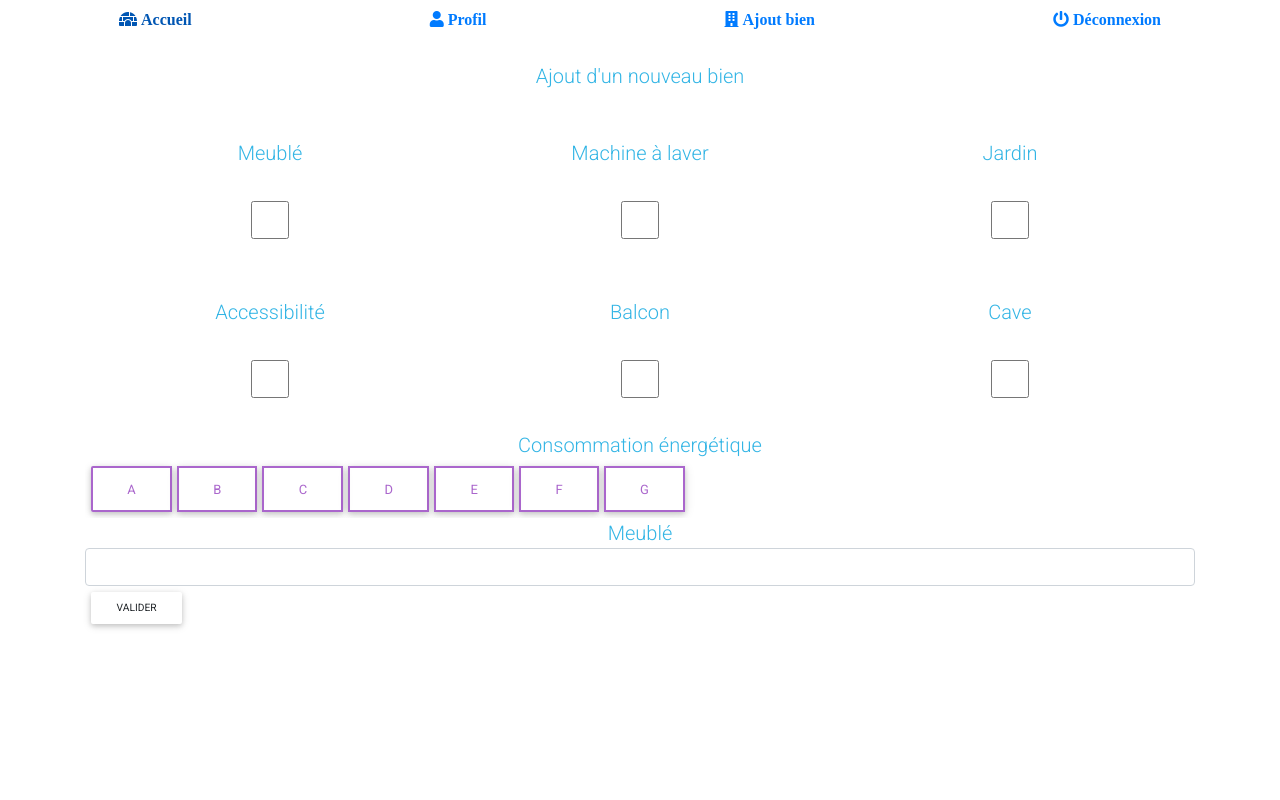
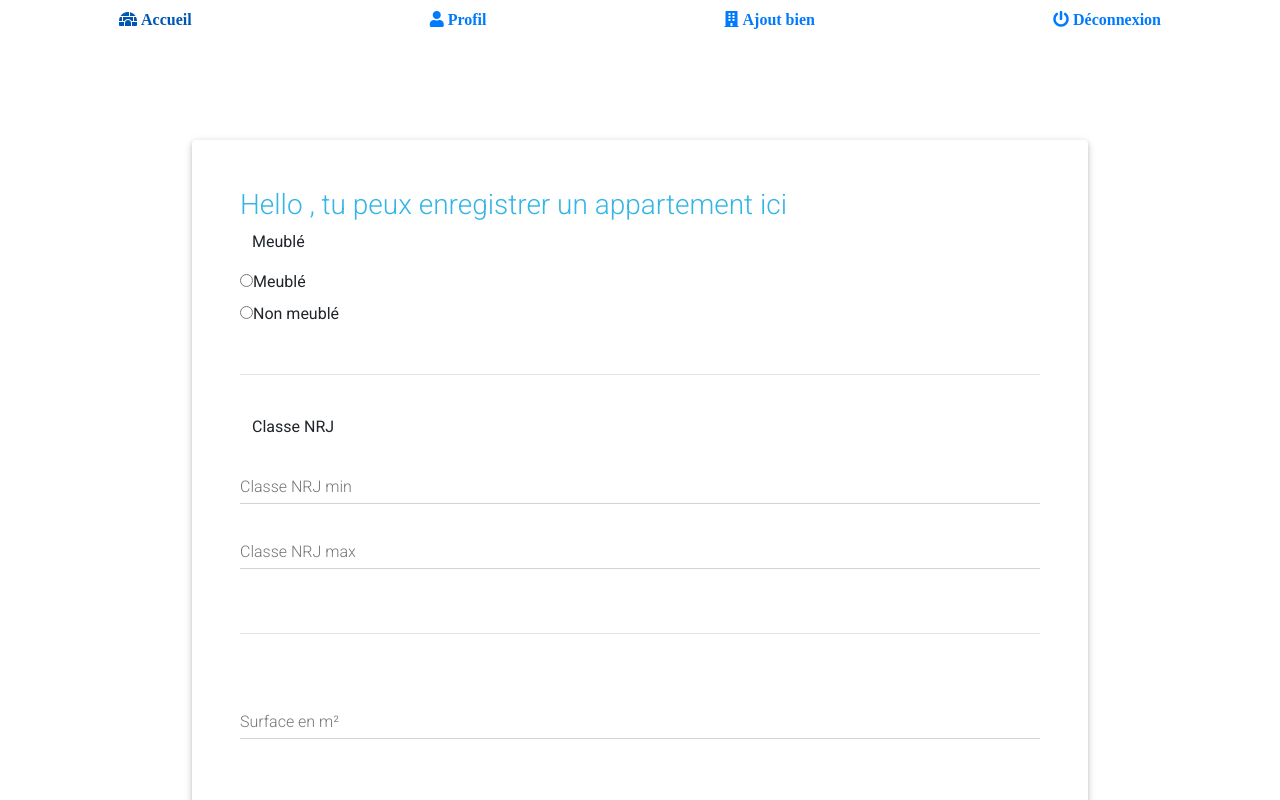
Before and after one commit to morganekervaon/ToitPlusMoiFront, an Angular app in the folder toitplusmoifront/: page /ajoutbien in a window 1280 px wide. Shown: the top 800 px of the page. Built offline with nearby package versions, Linux system fonts and the light colour scheme; sample sign-in values are in the browser's storage.

Commit message:
grosse update Auriane

```diff
--- a/toitplusmoifront/src/app/ajoutbien/ajoutbien.component.html
+++ b/toitplusmoifront/src/app/ajoutbien/ajoutbien.component.html
@@ -1,69 +1,177 @@
-<div class="container">
-    <br>
-    <h5 class="text-info" style="text-align:center; font: size 30px">Ajout d'un nouveau bien</h5>
-    <br>
-    <form #appart="ngForm" (ngSubmit)="createAppart(appart.value)">
+<div style="margin: auto; width: 70%; margin-top: 100px; margin-bottom: 100px;">
+    <div class="card p-5 z-dep-2">
+        <form #appartement="ngForm" (ngSubmit)="createAppart(appartement.value)">
+            <h3 class="text-info">Hello {{userConnect.prenom}}, tu peux enregistrer un appartement ici</h3>
+            <!-- <p>Type d'appartement</p>
+            <div>
+                <div>
+                    <input type="checkbox" id="T1" name="type" value="T1" [(ngModel)]="type">
+                    <label for="T1">T1</label>
+                </div>
+                <div>
+                    <input type="checkbox" id="T2" name="type" value="T2" [(ngModel)]="type">
+                    <label for="T2">T2</label>
+                </div>
+                <div>
+                    <input type="checkbox" id="T3" name="type" value="T3" [(ngModel)]="type">
+                    <label for="T3">T3</label>
+                </div>
+            </div>
+            <br>
+            <hr>
+            <br> -->
+            <!-- <p>Code postal</p>
+            <div>
+                <div>
+                    <input type="radio" id="T1" name="codePostal" value="codePostal">
+                    <label for="paris1">75001</label>
 
-        <div class="md-form; table-responsive">
+                    <input type="radio" id="T2" name="codePostal" value="codePostal">
+                    <label for="paris2">75002</label>
 
-            <table class="table align-center; table-borderless">
+                    <input type="radio" id="T3" name="codePostal" value="codePostal">
+                    <label for="paris3">75003</label>
+                </div>
+            </div>
+            <br>
+            <hr>
+            <br> -->
+            <p><i class="fa-solid fa-chair"></i>Meublé</p>
+            <div>
+                <div>
+                    <input type="radio" id="meuble" name="meuble" value="true" [(ngModel)]="meuble">
+                    <label for="meuble">Meublé</label>
+                </div>
+                <div>
+                    <input type="radio" id="nonMeuble" name="meuble" value="false" [(ngModel)]="meuble">
+                    <label for="nomMeuble">Non meublé</label>
+                </div>
+            </div>
+            <br>
+            <hr>
+            <br>
+            <div>
+                <p><i class="fa-regular fa-bolt"></i>Classe NRJ</p>
+                <div class="md-form">
+                    <label for="">Classe NRJ min</label>
+                    <input type="text" name="classeNRJmin" ngModel class="form-control">
+                </div>
+                <div class="md-form">
+                    <label for="">Classe NRJ max</label>
+                    <input type="text" name="classeNRJmax" ngModel class="form-control">
+                </div>
+            </div>
+            <br>
+            <hr>
+            <br>
+            <div>
 
-                <tr style="margin: auto; width: 100%; margin-top: 100px; font-size: 20px;">
-
-                    <td style="text-align:center">
-                        <div class="text-info" style="font-size: 20px">Meublé</div>
-                    </td>
-                    <td style="text-align:center">
-                        <div class="text-info" style="font-size: 20px ">Machine à laver </div>
-                    </td>
-                    <td style="text-align:center">
-                        <div class="text-info" style="font-size: 20px">Jardin </div>
-                    </td>
-                </tr>
-                <tr>
-                    <td width="33%" height="20"> <input type="checkbox" name="meuble" ngModel="" class="form-control">
-                    </td>
-
-                    <td width="33%" height="20"> <input type="checkbox" name="machinealaver" ngModel=""
-                            class="form-control"></td>
-
-                    <td width="33%" height="20"> <input type="checkbox" name="jardin" ngModel="" class="form-control">
-                    </td>
-
-                </tr><br>
-                <tr style="margin: auto; width: 100%; margin-top: 100px; font-size: 20px;">
-
-                    <td style="text-align:center">
-                        <div class="text-info" style="font-size: 20px">Accessibilité</div>
-                    </td>
-                    <td style="text-align:center">
-                        <div class="text-info" style="font-size: 20px ">Balcon </div>
-                    </td>
-                    <td style="text-align:center">
-                        <div class="text-info" style="font-size: 20px">Cave </div>
-                    </td>
-                </tr>
-                <tr>
-                    <td> <input type="checkbox" name="accessibilite" ngModel="" class="form-control"></td>
-                    <td> <input type="checkbox" name="balcon" ngModel="" class="form-control"></td>
-                    <td> <input type="checkbox" name="cave" ngModel="" class="form-control"></td>
-                </tr>
-            </table>
-            <div class="text-info" style="font-size: 20px;text-align:center">Consommation énergétique</div>
-            <div class="input-group mb-7; table-responsive">
-                <div class="input-group-prepend" id="button-addon7">
-                    <button class="btn btn-outline-secondary" type="button">A</button>
-                    <button class="btn btn-outline-secondary" type="button">B</button>
-                    <button class="btn btn-outline-secondary" type="button">C</button>
-                    <button class="btn btn-outline-secondary" type="button">D</button>
-                    <button class="btn btn-outline-secondary" type="button">E</button>
-                    <button class="btn btn-outline-secondary" type="button">F</button>
-                    <button class="btn btn-outline-secondary" type="button">G</button>
+                <div class="md-form">
+                    <label for="">Surface en m²</label>
+                    <input type="number" name="surface" ngModel class="form-control" ng-pattern="/^-?[0-9][^\.]*$/">
                 </div>
 
             </div>
-            <div class="text-info" style="font-size: 20px ;text-align:center">Meublé</div>
-            <input type="text" name="meuble" ngModel="" class="form-control">
-        </div>
-        <button class="btn btn secondary btn-sm">Valider</button>
-    </form>
+
+            <br>
+            <hr>
+            <br>
+            <div>
+
+                <div class="md-form">
+                    <label for="">Date de disponibilité</label>
+                    <input type="date" name="Dispo" ngModel class="form-control" [(ngModel)]="Dispo">
+                </div>
+            </div>
+            <br>
+            <hr>
+            <br>
+            <div>
+                <div class="md-form">
+                    <label for="">Nombre de chambres</label>
+                    <input type="number" name="nbchambres" [(ngModel)]="nbchambres" class="form-control">
+                </div>
+            </div>
+            <br>
+            <hr>
+            <br>
+            <div>
+                <div class="md-form">
+                    <label for="">Prix</label>
+                    <input type="number" name="prix" ngModel class="form-control">
+                </div>
+            </div>
+            <br>
+            <hr>
+            <br>
+            <div>
+                <div class="md-form">
+                    <label for="">Exposition</label>
+                    <input type="text" name="exposition" ngModel class="form-control">
+                </div>
+            </div>
+            <br>
+            <hr>
+            <br>
+
+            <div>
+                <p>En plus</p>
+                <div class="container">
+
+                    <div class="row">
+                        <div class="col">
+                            <input type="checkbox" id="accessibilite" name="accessibilite" value="true"
+                                [(ngModel)]="accessibilite">
+                            <label for="accessibilite">Ascenseur</label>
+                        </div>
+
+                        <div class="col">
+                            <input type="checkbox" id="machineALaver" name="machineALaver" value="true"
+                                [(ngModel)]="machineALaver">
+                            <label for="proprietaire">Machine à laver</label>
+                        </div>
+
+                        <div class="col">
+                            <input type="checkbox" id="laveVaisselle" name="laveVaisselle" value="true"
+                                [(ngModel)]="laveVaisselle">
+                            <label for="proprietaire">Lave vaisselle</label>
+                        </div>
+                    </div>
+
+                    <div class="row">
+                        <div class="col">
+                            <input type="checkbox" id="jardin" name="jardin" value="true" [(ngModel)]="jardin">
+                            <label for="proprietaire">Jardin</label>
+                        </div>
+
+                        <div class="col">
+                            <input type="checkbox" id="parking" name="parking" value="true" [(ngModel)]="parking">
+                            <label for="proprietaire">Parking</label>
+                        </div>
+
+                        <div class="col">
+                            <input type="checkbox" id="cave" name="cave" value="true" [(ngModel)]="cave">
+                            <label for="proprietaire">Cave</label>
+                        </div>
+                    </div>
+
+                    <div class="row">
+                        <div class="col">
+                            <input type="checkbox" id="balcon" name="balcon" value="locataire" [(ngModel)]="balcon">
+                            <label for="proprietaire">Balcon</label>
+                        </div>
+
+                        <div class="col">
+                            <input type="checkbox" id="salleEau" name="salleEau" value="true" [(ngModel)]="salleEau">
+                            <label for="">Salle d'eau</label>
+                        </div>
+                    </div>
+
+                </div>
+            </div>
+
+
+            <button class="btn btn-sm btn-block btn-sm">Enregistrer</button>
+        </form>
+    </div>
+</div>
--- a/toitplusmoifront/src/app/ajoutbien/ajoutbien.component.ts
+++ b/toitplusmoifront/src/app/ajoutbien/ajoutbien.component.ts
@@ -1,44 +1,46 @@
 import { HttpClient } from '@angular/common/http';
 import { Component, OnInit } from '@angular/core';
 import { Router } from '@angular/router';
+import { AuthService } from '../auth.service';
+
 
 @Component({
   selector: 'app-ajoutbien',
   templateUrl: './ajoutbien.component.html',
   styleUrls: ['./ajoutbien.component.css']
 })
+
 export class AjoutbienComponent implements OnInit {
+  meuble: any;
+  classNRJ: any;
+  surface: any;
+  jardin: any;/**/
+  parking: any;/**/
+  cave: any;/**/
+  balcon: any;/**/
+  salleEau: any;/**/
+  status: any;
+  Dispo: any;
+  nbchambres: any;
+  etages: any;
+  prix: any;
+  date: any;
+  transport: any;
+  exposition: any;
+  machineALaver: any;/**/
+  laveVaisselle: any;/**/
+  accessibilite: any;/**/
 
-  constructor(private http: HttpClient, private route: Router) { }
+
+  constructor(private http: HttpClient, private route: Router, private authService: AuthService) { }
+  public userConnect = this.authService.getUserConnect();
   ngOnInit(): void { }
   createAppart(val: any) {
-    let user = { id: 2 };
-    let appart = {
-      meuble: val.meuble,
-      classNRJ: val.classNRJ,
-      surface: val.surface,
-      nbchambres: val.nbchambres,
-      nbetages: val.nbetages,
-      prix: val.prix,
-      date: val.date,
-      transport: val.transport,
-      exposition: val.exposition,
-      machinealaver: val.machinealaver,
-      jardin: val.jardin,
-      cave: val.cave,
-      balcon: val.balcon,
-      laveVaisselle: val.laveVaisselle,
-      salleEau: val.salleEau,
-      accessibilite: val.accessibilite
+    val.proprio = this.userConnect;
+    /*affiche le proprio dans la console */
+    console.log(val);
 
-    };
-
-
-
-    console.log('l envois', appart);/*cette ligne sert à faire quand on inspecte le site internet,
-     voir dans la console si contenu prend une valeur*/
-
-    this.http.post('http://localhost:8183/ajoutbien', appart).subscribe({
+    this.http.post('http://localhost:8183/ajoutbien', val).subscribe({
       next: (data) => {
         console.log(data);
         this.route.navigateByUrl('home');
```
